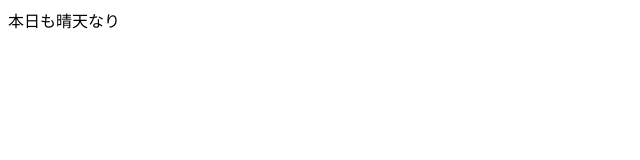
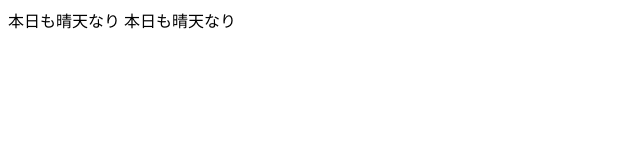
Before and after one commit to s16009/html5.1201, a plain HTML site: page index.html in a window 1280 px wide. Shown: the whole page, without its empty margins (0-640 px from the left). Drawn offline with Linux system fonts and the light colour scheme.

Commit message:
first commit

```diff
--- a/index.html
+++ b/index.html
@@ -1,3 +1,4 @@
 <html>
 本日も晴天なり
+本日も晴天なり
 </html>
```
